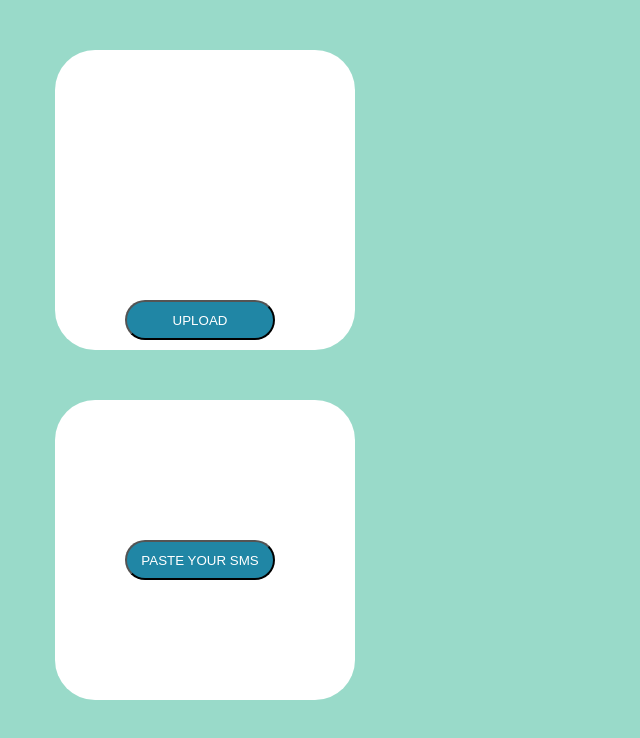
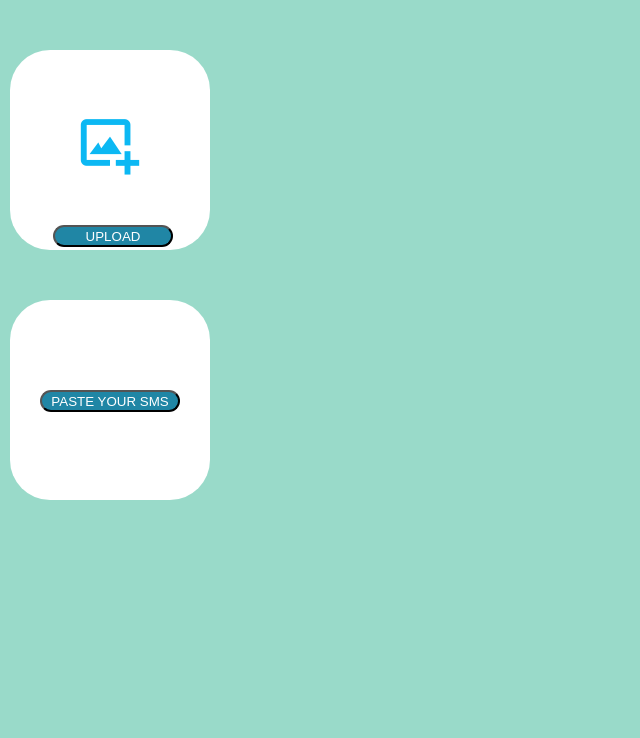
Before and after one commit to 23nosurrend/Keynes-Project, a plain HTML site: page My-Project/project-HTML/MOMO-page1.html in a window 1280 px wide. Shown: the whole page, without its empty margins (0-640 px from the left). Drawn offline with nearby package versions, Linux system fonts and the light colour scheme.

Commit message:
This is push has modification

```diff
--- a/My-Project/Project -CSS/MOMO-page1.css
+++ b/My-Project/Project -CSS/MOMO-page1.css
@@ -9,23 +9,36 @@ body{
 }
 .container{
     background-color:white;
-    width:300px;
-    height:300px;
+    width:200px;
+    height:200px;
     border-radius: 40px;
     position:relative;
     margin-top:50px;
-    margin-left:55px;
+    margin-left:10px;
 
 }
+#icon-div{
+    position:absolute;
+   margin-left:65px;
+   margin-top: 60px;
+
+
+}
+#icon-div i {
+    font-size: 70px;
+    color:#0CB8F3;
+}
+
+
 .btn-1{
     background-color:rgb(32, 134,165);
     color:white;
     border-radius: 20px;
-    height:40px;
-    width:150px;
+    height:22px;
+    width:120px;
     position:relative;
-    margin-top:250px;
-    margin-left:70px;
+    margin-top:175px;
+    margin-left:43px;
 
 }
 
@@ -33,9 +46,9 @@ body{
     background-color:rgb(32, 134,165);
     color:white;
     border-radius: 20px;
-    height:40px;
-    width:150px;
+    height:22px;
+    width:140px;
     position:relative;
-    margin-top:140px;
-    margin-left:70px;
+    margin-top:90px;
+    margin-left:30px;
 }
--- a/My-Project/project-HTML/MOMO-page1.html
+++ b/My-Project/project-HTML/MOMO-page1.html
@@ -7,9 +7,19 @@
     <link  rel="stylesheet"  type="text/css"   href="/Keynes-Project/My-Project/Project -CSS/MOMO-page1.css">
     <title>MOMO-PAGE_1</title>
 </head>
+<head>
+    <link rel="stylesheet"
+    href="https://cdn.jsdelivr.net/npm/boxicons@latest/css/boxicons.min.css">
+    <!-- or -->
+    <link rel="stylesheet"
+    href="https://unpkg.com/boxicons@latest/css/boxicons.min.css">
+  </head>
 <body>
     <div id="overall-contaniner">
         <div class="container">
+            <div id="icon-div">
+                <i  class='bx bx-image-add'></i>
+            </div>
             <div id="div-btn">
 
                 <button class="btn-1">UPLOAD </button>
```
Also changed, not shown: My-Project/project-HTML/MOMO-page2.html (+2 -0 lines), My-Project/Project -CSS/MOMO-page2.css (line endings or trailing spaces).
